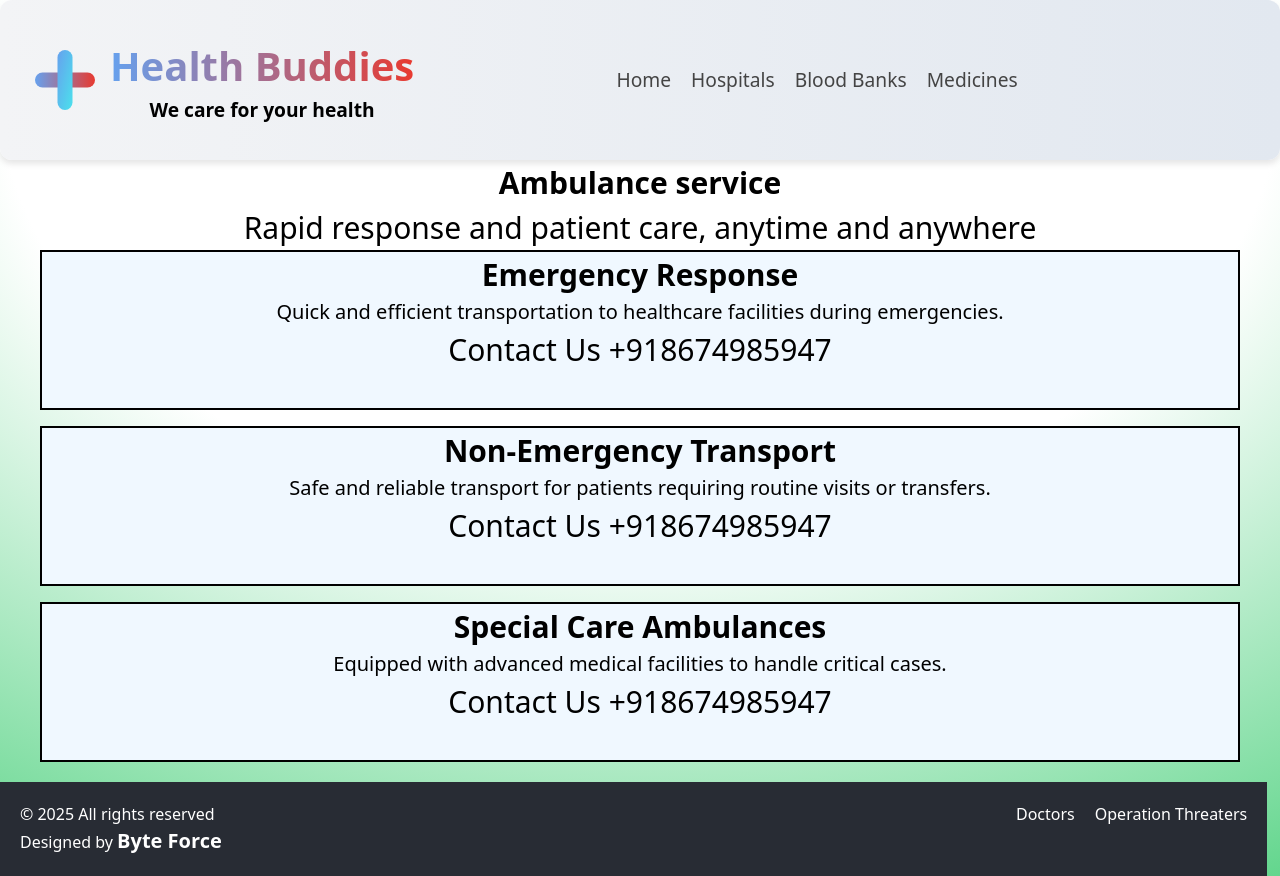
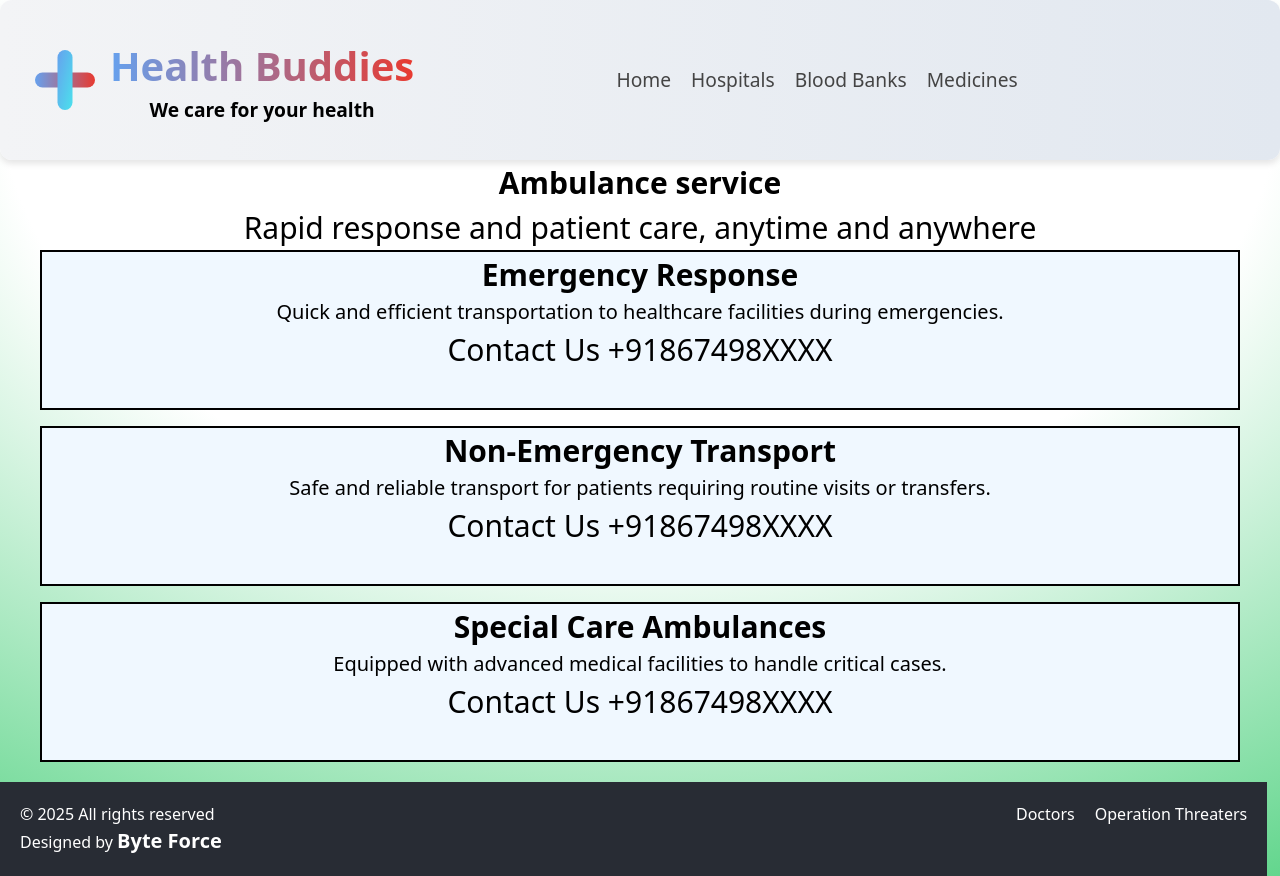
Before and after one commit to ayu-bhar/BYTE_FORCE_HEALTH, a React (Vite) app: page /ambulance in a window 1280 px wide. Built offline with nearby package versions, Linux system fonts and the light colour scheme; some icons are missing.

Commit message:
ambu jsx

```diff
--- a/src/pages/Ambu.jsx
+++ b/src/pages/Ambu.jsx
@@ -19,17 +19,17 @@ function Ambu() {
       <div className='pok mb-4 mu-4 flex-col items-center'>
         <h1><b>Emergency Response</b></h1>
         <p style={{fontSize:'20px'}}>Quick and efficient transportation to healthcare facilities during emergencies.</p>
-        <h3>Contact Us +918674985947</h3>
+        <h3>Contact Us +91867498XXXX</h3>
       </div>
       <div className='pok mb-4 flex-col items-center'>
         <h1><b>Non-Emergency Transport</b></h1>
         <p style={{fontSize:'20px'}}>Safe and reliable transport for patients requiring routine visits or transfers.</p>
-        <h3>Contact Us +918674985947</h3>
+        <h3>Contact Us +91867498XXXX</h3>
       </div>
       <div className='pok flex-col items-center'>
         <h1><b>Special Care Ambulances</b></h1>
         <p style={{fontSize:'20px'}}>Equipped with advanced medical facilities to handle critical cases.</p>
-        <h3>Contact Us +918674985947</h3>
+        <h3>Contact Us +91867498XXXX</h3>
       </div>
     </div>
 
```
